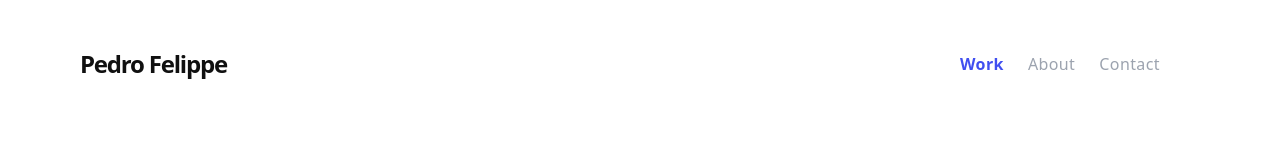
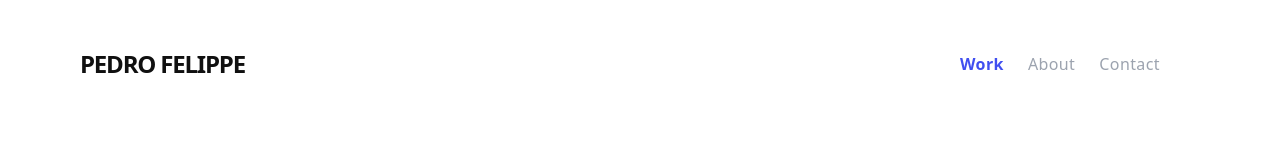
Before and after one commit to pefelippe/Portfolio, a Next.js app: page / in a window 1280 px wide. Shown: the top 160 px of the page. Built offline with nearby package versions, Linux system fonts and the light colour scheme.

Commit message:
header uppercase

```diff
--- a/src/components/layout/Header.tsx
+++ b/src/components/layout/Header.tsx
@@ -9,7 +9,7 @@ import { ModeToggle } from "../ui/mode-toggle";
 
 export const Logo = () => {
   return (
-    <button className=" flex text-2xl transition-all w-fit  tracking-tighter font-semibold hover:text-gray-600 dark:hover:text-gray-300 ">
+    <button className=" flex text-2xl transition-all w-fit uppercase tracking-tighter font-semibold hover:text-gray-600 dark:hover:text-gray-300 ">
       Pedro Felippe
     </button>
   );
```
